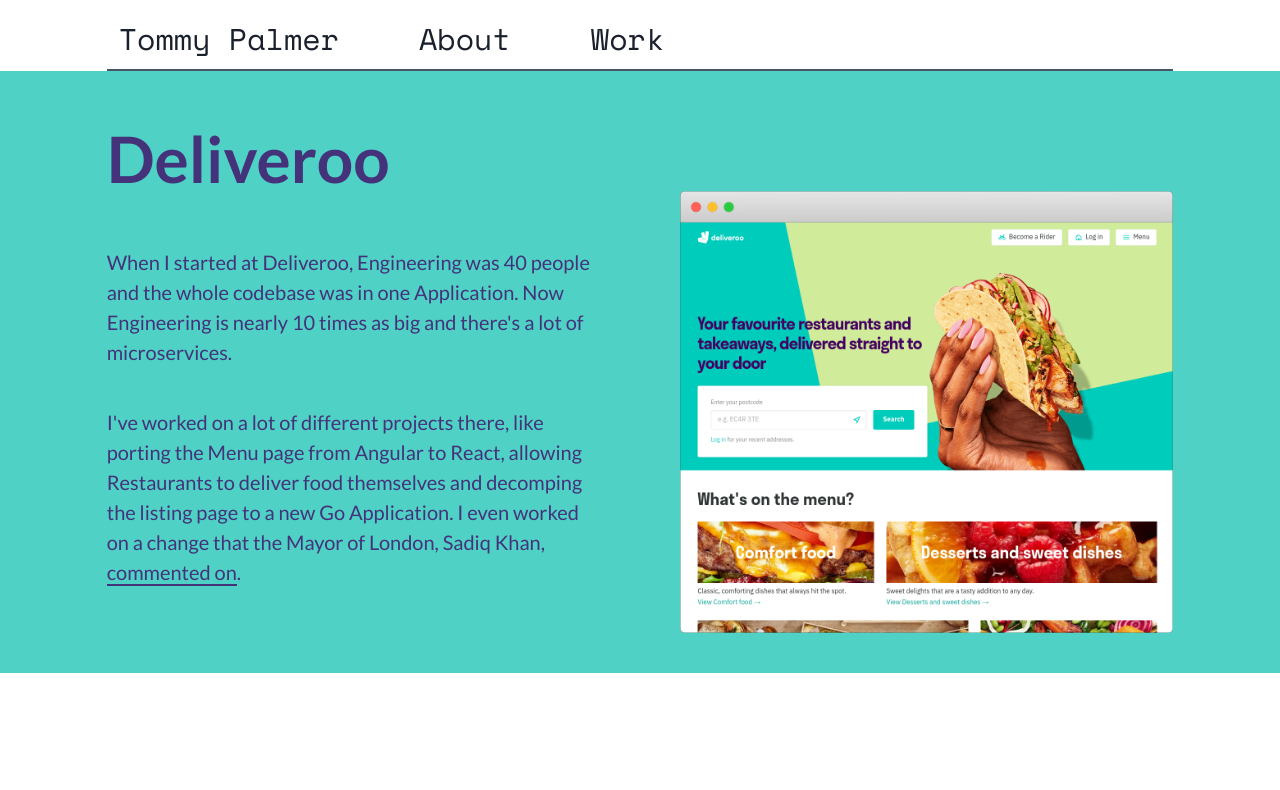
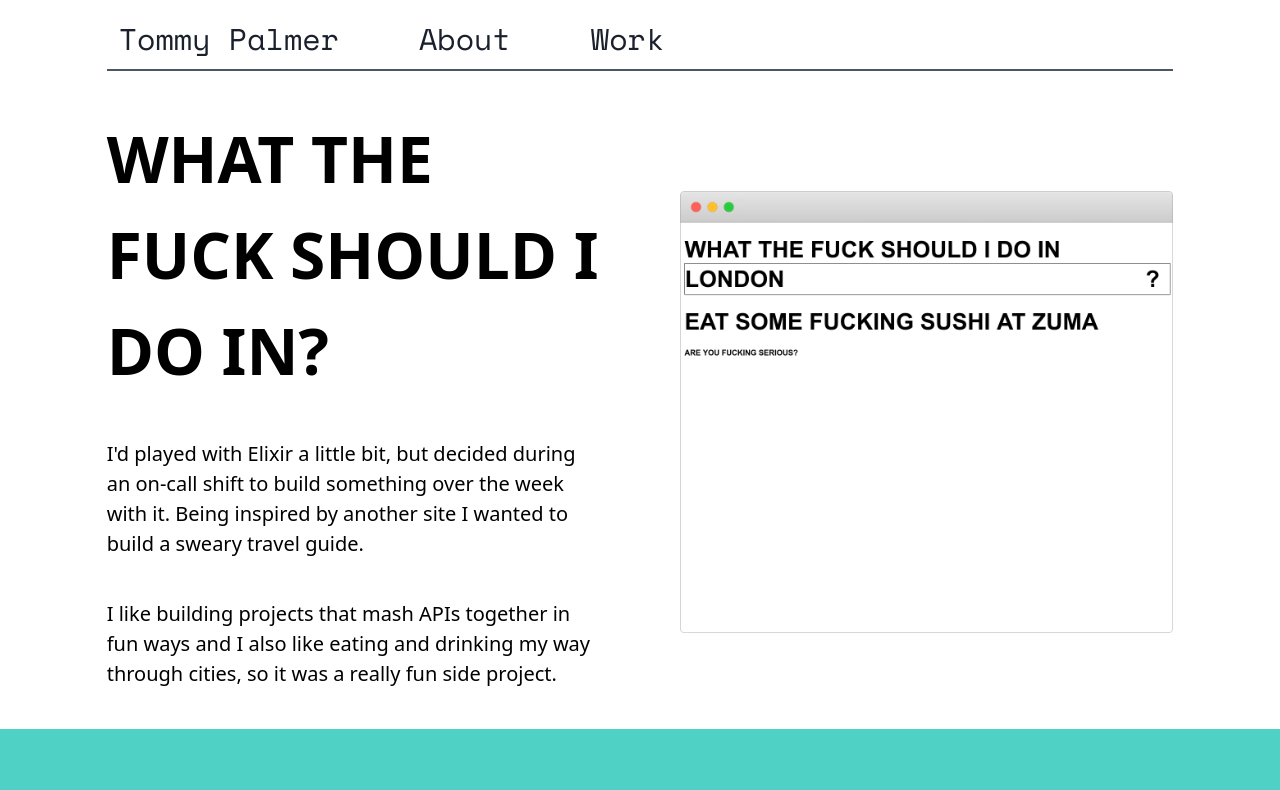
Before and after one commit to tommyp/tommyp.org, a Next.js app: page /work in a window 1280 px wide. Shown: the top 790 px of the page. Built offline with nearby package versions, Linux system fonts and the light colour scheme.

Commit message:
add wtf to work

```diff
--- a/pages/work.js
+++ b/pages/work.js
@@ -37,6 +37,30 @@
           />
         </Head>
         <Header />
+        <section className="w-screen text-black">
+          <section className="container w-5/6 mx-auto pt-10 pb-10">
+            <section className="w-1/2 float-left pr-10">
+              <h2 className="text-6xl font-sans font-bold">
+                <a href="https://www.whatthefuckshouldido.in">
+                  WHAT THE FUCK SHOULD I DO IN?
+                </a>
+              </h2>
+              <p className="text-xl pt-10">
+                I&apos;d played with <a href="https://elixir-lang.com">Elixir</a> a little bit, but decided during an on-call
+                shift to build something over the week with it. Being inspired by <a href="https://whatthefuckshouldimakefordinner.com/">another site</a> I wanted to build a sweary travel guide.
+              </p>
+              <p className="text-xl pt-10">
+                I like building projects that mash APIs together in fun ways and I also like eating and drinking my way through cities, so it was a really fun side project.
+              </p>
+            </section>
+            <section className="w-1/2 float-right pl-10 mt-20">
+              <a href="https://www.whatthefuckshouldido.in">
+                <img src="/images/work/wtf.png" />
+              </a>
+            </section>
+            <div className="clearfix" />
+          </section>
+        </section>
         <section className="w-screen bg-teal-400 text-purple-900">
           <section className="container w-5/6 mx-auto pt-10 pb-10">
             <section className="w-1/2 float-left pr-10">
@@ -60,9 +84,6 @@
             <div className="clearfix" />
           </section>
         </section>
-        {/* <section className="container mx-auto w-5/6 grid grid-cols-1 md:grid-cols-2 lg:grid-cols-3 gap-20 pt-20">
-          {workCards}
-        </section> */}
       </React.Fragment >
     );
   }
--- a/tailwind.config.js
+++ b/tailwind.config.js
@@ -4,7 +4,7 @@
 module.exports = {
   theme: {
     fontFamily: {
-      sans: ["Lato", ...defaultTheme.fontFamily.sans],
+      // sans: ["Lato", ...defaultTheme.fontFamily.sans],
       mono: ["Space Mono", ...defaultTheme.fontFamily.mono],
     },
     fontSize: {
```
